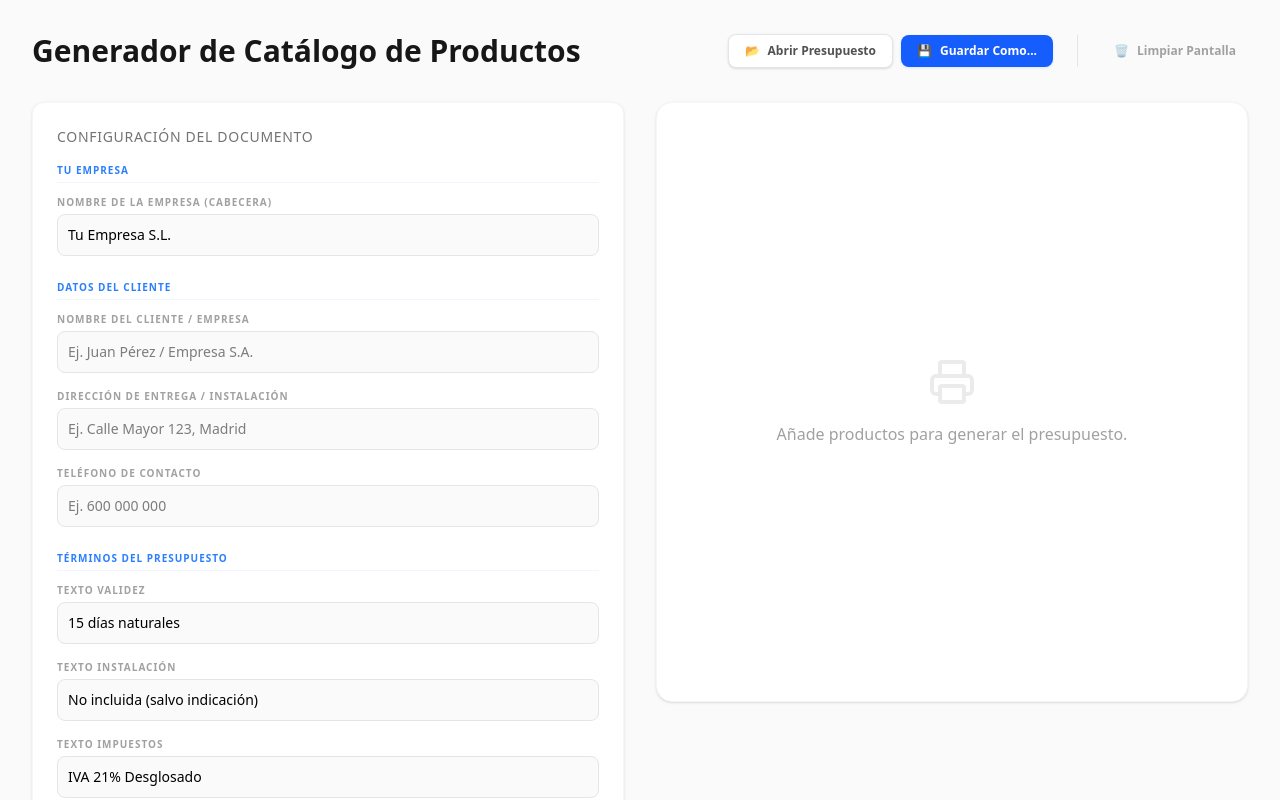
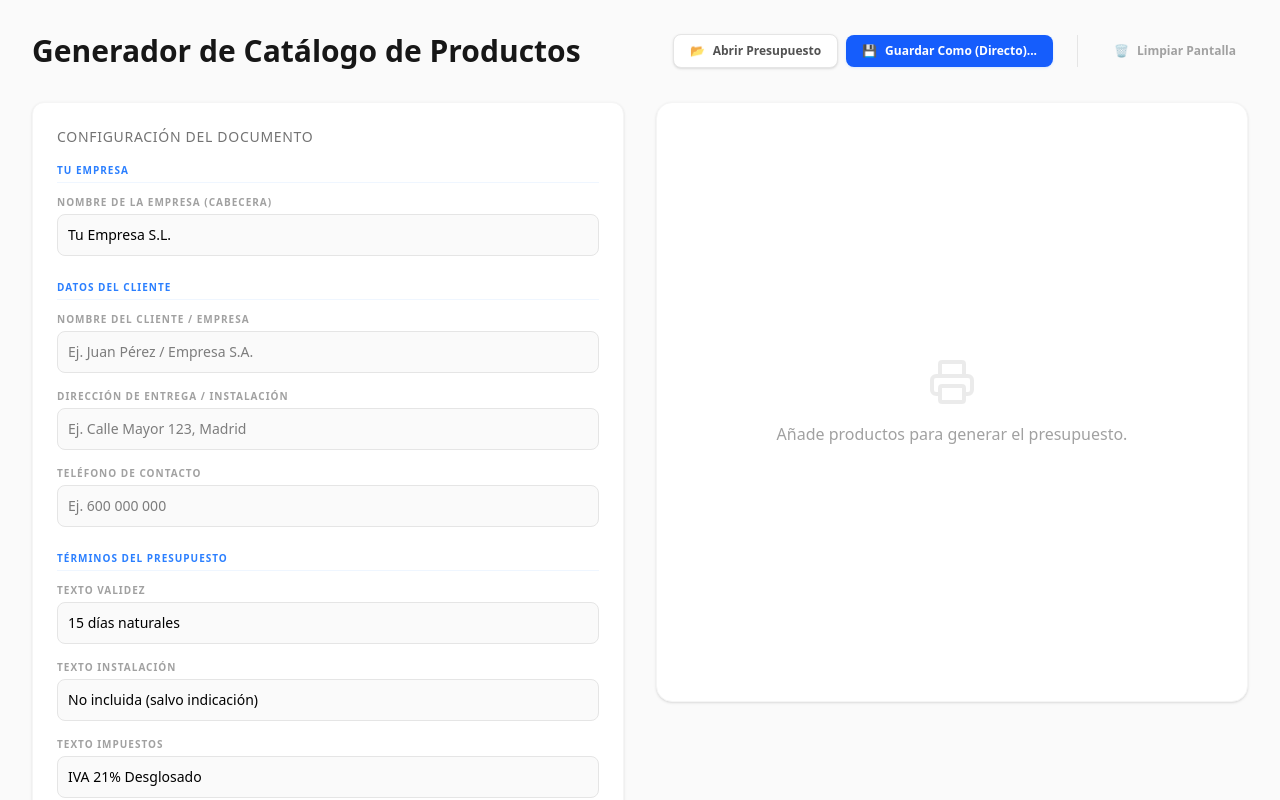
Before and after one commit to Jonkar5/CATALOGO-APP, a React (Vite) app: page / in a window 1280 px wide. Shown: the top 800 px of the page. Built offline with nearby package versions, Linux system fonts and the light colour scheme.

Commit message:
Add visual marker to verify deployment of direct save logic

```diff
--- a/src/components/BudgetManager.tsx
+++ b/src/components/BudgetManager.tsx
@@ -62,7 +62,7 @@ export function BudgetManager() {
                 className="flex items-center gap-2 px-4 py-2 text-xs font-semibold text-white bg-blue-600 rounded-lg hover:bg-blue-700 transition-all shadow-sm shadow-blue-100"
             >
                 <span role="img" aria-label="save">💾</span>
-                Guardar Como...
+                Guardar Como (Directo)...
             </button>
 
             {showSaveModal && (
```
